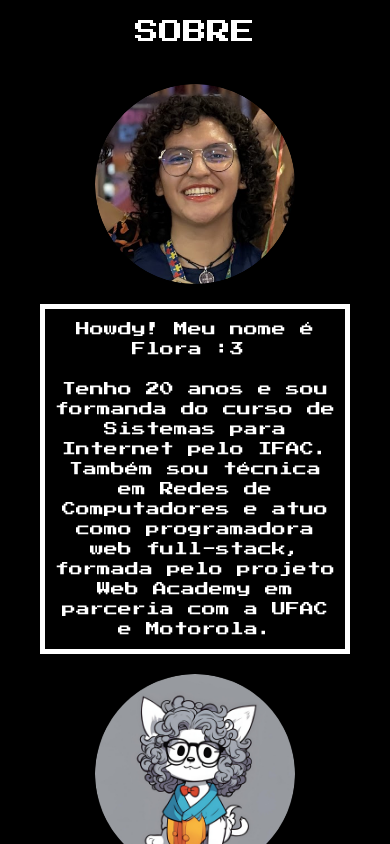
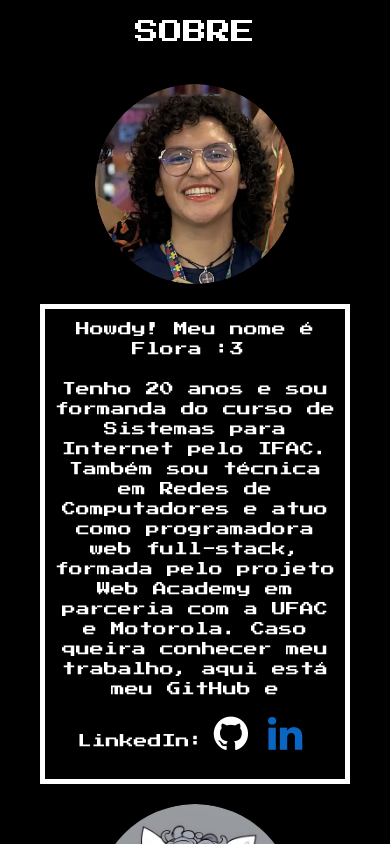
Before and after one commit to FloraOFF/UnderWiki, a React Native app: screen /sobreAutor in a window 390 px wide. Built offline with nearby package versions, Linux system fonts and the light colour scheme.

Commit message:
Salvando progresso

```diff
--- a/src/pages/sobreAutor.js
+++ b/src/pages/sobreAutor.js
@@ -1,6 +1,7 @@
 import React from 'react';
-import { View, Button, Text, StyleSheet, Image, ScrollView } from 'react-native';
+import { View, Button, Text, StyleSheet, Image, ScrollView, TouchableOpacity } from 'react-native';
 import ButtonRoute from '../components/buttonsRotas';
+import { FontAwesome } from "@expo/vector-icons"; // Importa a biblioteca de ícones
 
 const sobreAutor = ({ navigation }) => (
   <ScrollView contentContainerStyle={styles.scrollViewContainer}>
@@ -15,6 +16,16 @@ const sobreAutor = ({ navigation }) => (
       <Text style={[styles.text, styles.centeredText]}>
         Howdy! Meu nome é Flora :3 {"\n\n"}
         Tenho 20 anos e sou formanda do curso de Sistemas para Internet pelo IFAC. Também sou técnica em Redes de Computadores e atuo como programadora web full-stack, formada pelo projeto Web Academy em parceria com a UFAC e Motorola.
+
+        Caso queira conhecer meu trabalho, aqui está meu GitHub e LinkedIn:
+        <View style={styles.containerIcons}>
+          <TouchableOpacity onPress={() => Linking.openURL("https://github.com/FloraOFF/UnderWiki")}>
+            <FontAwesome name="github" size={40} color="#fff" style={styles.icon} />
+          </TouchableOpacity>
+          <TouchableOpacity onPress={() => Linking.openURL("https://www.linkedin.com/in/flora-frança-827030266/")}>
+            <FontAwesome name="linkedin" size={40} color="#0A66C2" style={styles.icon} />
+          </TouchableOpacity>
+        </View>
       </Text>
       <View style={styles.imageContainer}>
         <Image
@@ -71,6 +82,16 @@ const styles = StyleSheet.create({
     flexGrow: 1,
     justifyContent: 'center',
   },
+  icon: {
+    marginHorizontal: 10,
+  },
+  containerIcons: {
+    flexDirection: "row", // Muda para coluna para os itens ficarem empilhados
+    justifyContent: "space-between", // Coloca o espaço entre os itens
+    alignItems: "center", // Alinha os itens ao centro
+    marginVertical: 10,
+    height: 50
+  }
 });
 
 export default sobreAutor;
```
